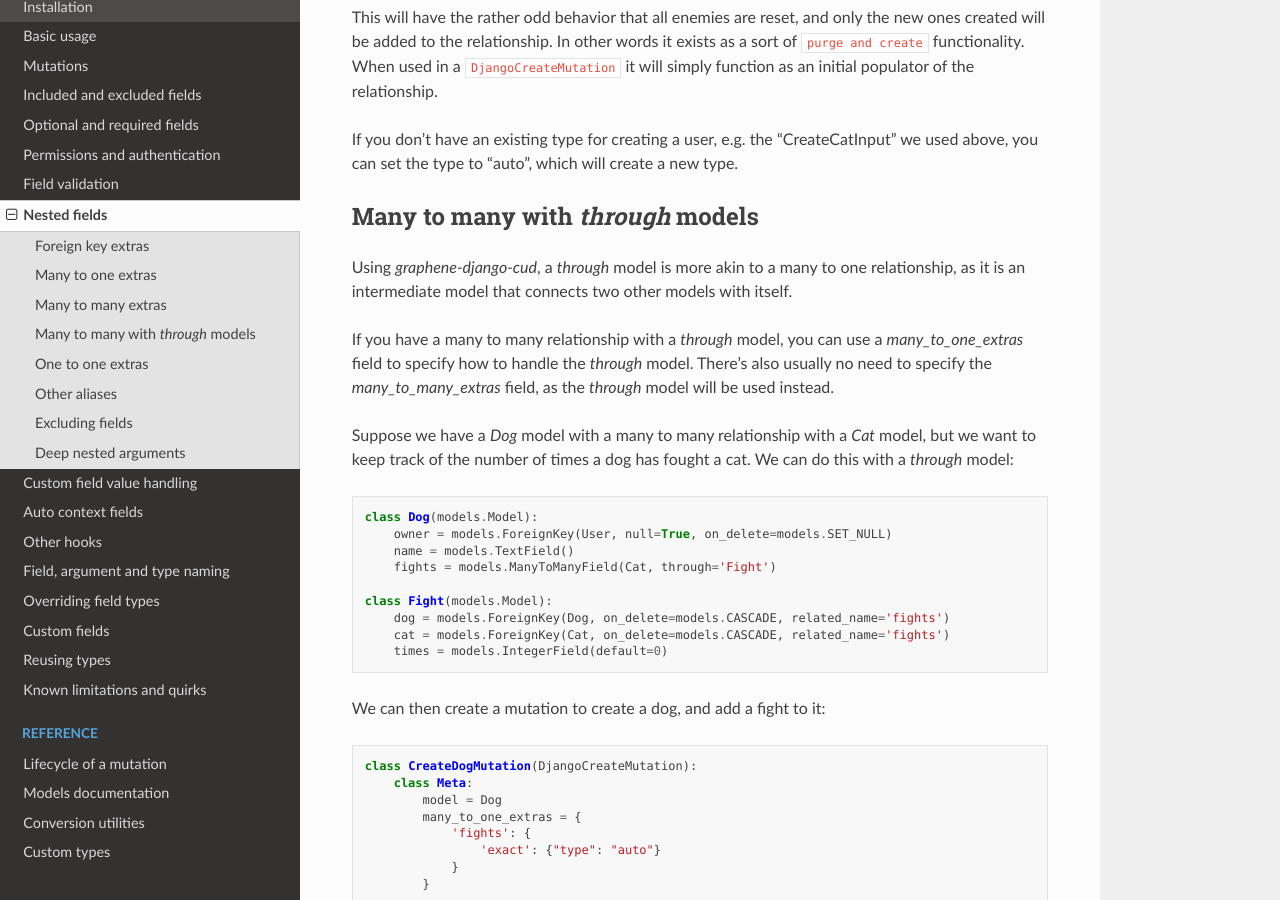
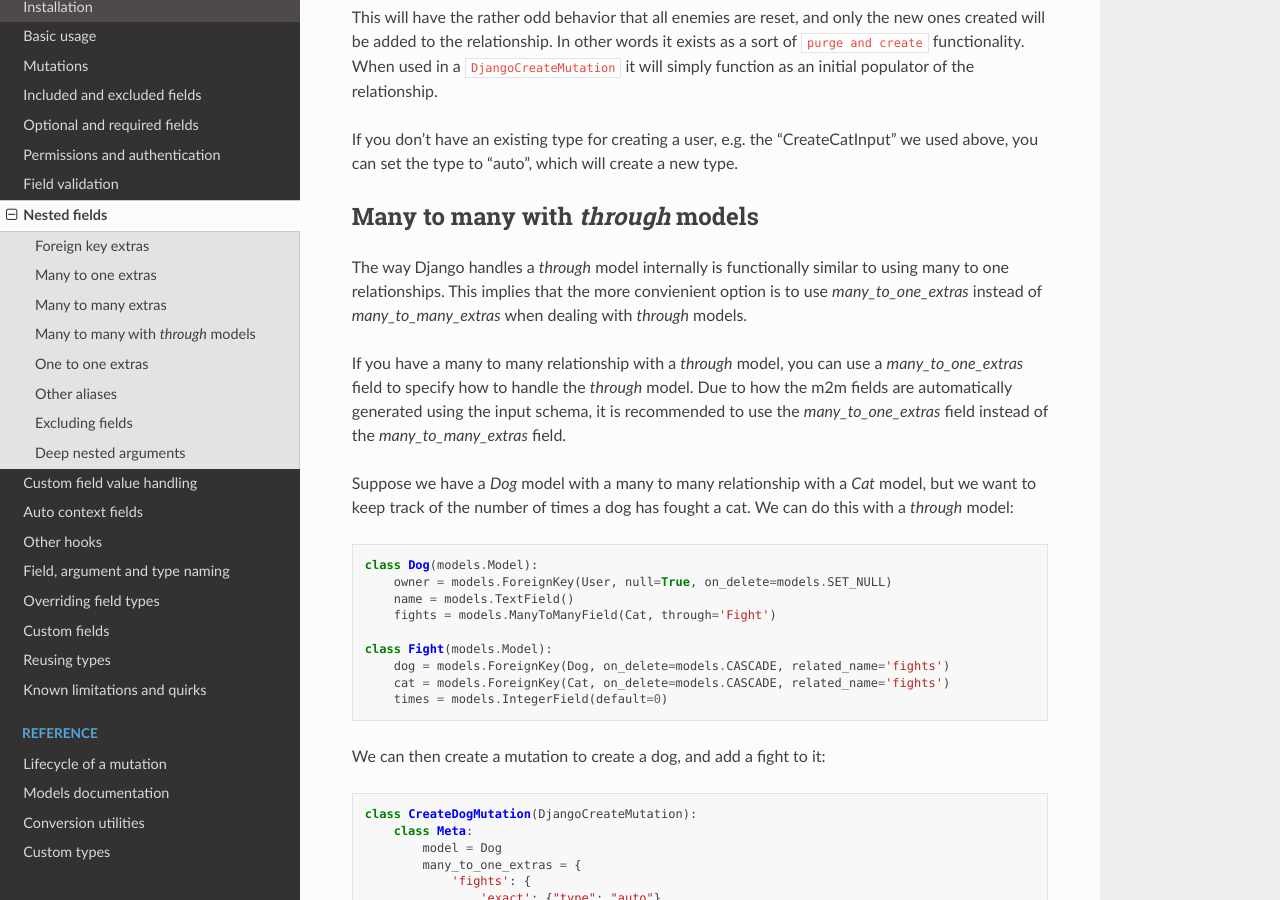
Before and after one commit to tOgg1/graphene-django-cud, a Sphinx documentation site: the page built from docs/guide/nested-fields.rst, in a window 1280 px wide and 900 px high, scrolled down 4937 px. Built offline with Sphinx 7.4.7 and the Read the Docs theme 2.0.0, drawn with Linux system fonts in a browser that asks for light colours.

Commit message:
chore(feedback): minor edits to explain `through` in Django

```diff
--- a/docs/guide/nested-fields.rst
+++ b/docs/guide/nested-fields.rst
@@ -285,13 +285,14 @@ you can set the type to "auto", which will create a new type.
 
 Many to many with `through` models
 ~~~~~~~~~~~~~~~~~~~~~~~~~~~~~~~~~~
-Using `graphene-django-cud`, a `through` model is more akin to a many to one relationship, as it is
-an intermediate model that connects two other models with itself.
+The way Django handles a `through` model internally is functionally similar to using many to one relationships. This
+implies that the more convienient option is to use `many_to_one_extras` instead of `many_to_many_extras` when dealing
+with `through` models.
 
 If you have a many to many relationship with a `through` model, you can use
 a `many_to_one_extras` field to specify how to handle the `through` model.
-There's also usually no need to specify the `many_to_many_extras` field, as
-the `through` model will be used instead.
+Due to how the m2m fields are automatically generated using the input schema, it is recommended to use the
+`many_to_one_extras` field instead of the `many_to_many_extras` field.
 
 Suppose we have a `Dog` model with a many to many relationship
 with a `Cat` model, but we want to keep track of the number of times a dog
```
